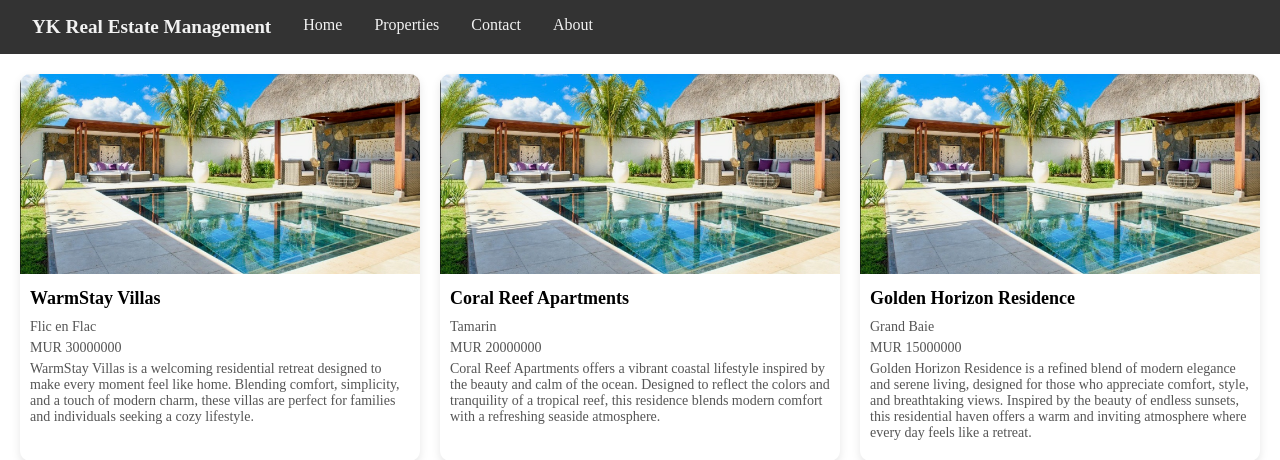
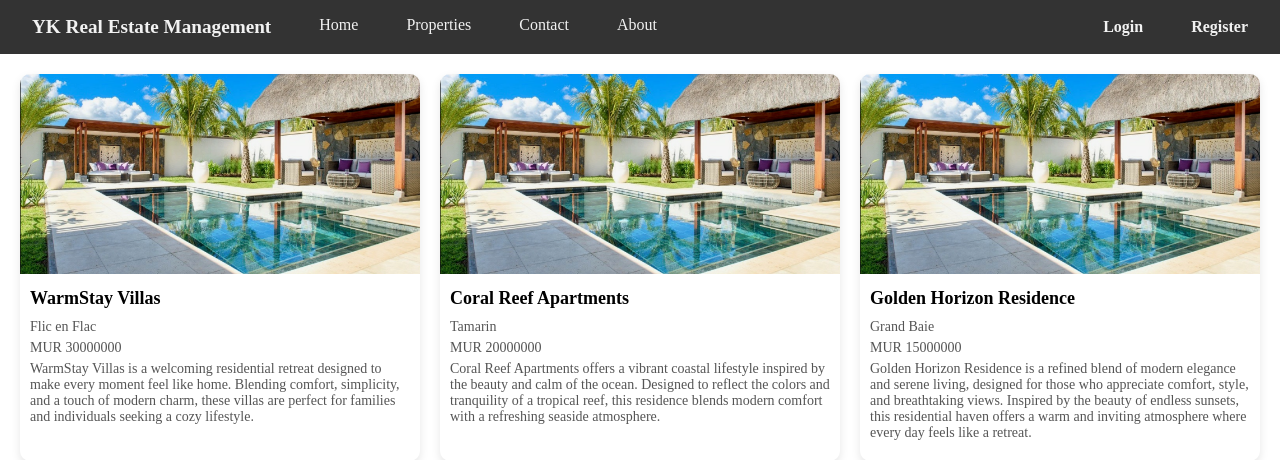
Before and after one commit to Yajneeahotar/DI-Bootcamp-Final-Project, a Django app: page /home/filter/ in a window 1280 px wide. Shown: the top 460 px of the page. Run offline with Django 5.2, Linux system fonts and the light colour scheme; data comes from the database, SQL or seed files in the repository.

Commit message:
Real Estate - Login/Register button(Properties HTML) - v11

```diff
--- a/home/templates/home/home.html
+++ b/home/templates/home/home.html
@@ -9,7 +9,6 @@
 <body>
 
 <!-- Navbar -->
-
     <div class="navbar">
     <!-- Left side  -->
         <div class="nav-left">
--- a/propertylisting/static/css/properties.css
+++ b/propertylisting/static/css/properties.css
@@ -1,10 +1,30 @@
-/*Image Display*/
+.navbar {
+    display: flex;
+    justify-content: space-between;
+    align-items: center;
+    background-color: #333;
+    padding: 0.5rem 1rem;
+    backdrop-filter: blur(8px);
+}
 
-/* Navbar styling */
-.navbar {
-    background-color: #333;
-    overflow: hidden;
-    padding: 0.5rem 1rem;
+.nav-left a {
+    margin-right: 1rem;
+}
+
+.nav-right a {
+    margin-left: 1rem;
+    padding: 8px 15px;
+    border-radius: 5px;
+    text-decoration: none;
+    /*color: #333;
+    background-color: white; */
+    font-weight: bold;
+    transition: background 0.3s, color 0.3s;
+}
+
+.nav-right a:hover {
+    background-color: #ddd;
+    color: #000;
 }
 
 .navbar a {
@@ -25,6 +45,7 @@
     font-weight: bold;
     font-size: 1.2rem;
 }
+
 body {
 
     margin: 0;
--- a/propertylisting/templates/properties.html
+++ b/propertylisting/templates/properties.html
@@ -9,11 +9,19 @@
 <body>
 <!-- Navbar -->
     <div class="navbar">
-        <a href="#" class="logo">YK Real Estate Management</a>
-        <a href="{% url 'homepage' %}">Home</a>
-        <a href="{% url 'properties' %}">Properties</a>
-        <a href="{% url 'contactus' %}">Contact</a>
-        <a href="#">About</a>
+    <!-- Left side  -->
+        <div class="nav-left">
+            <a href="#" class="logo">YK Real Estate Management</a>
+            <a href="{% url 'homepage' %}">Home</a>
+            <a href="{% url 'properties' %}">Properties</a>
+            <a href="{% url 'contactus' %}">Contact</a>
+            <a href="#">About</a>
+        </div>
+    <!-- Right side -->
+        <div class="nav-right">
+            <a href="#"class="btn-login">Login</a>
+            <a href="#"class="btn-register">Register</a>
+        </div>
     </div>
 <!-- properties.html -->
     <div class="cards">
```
